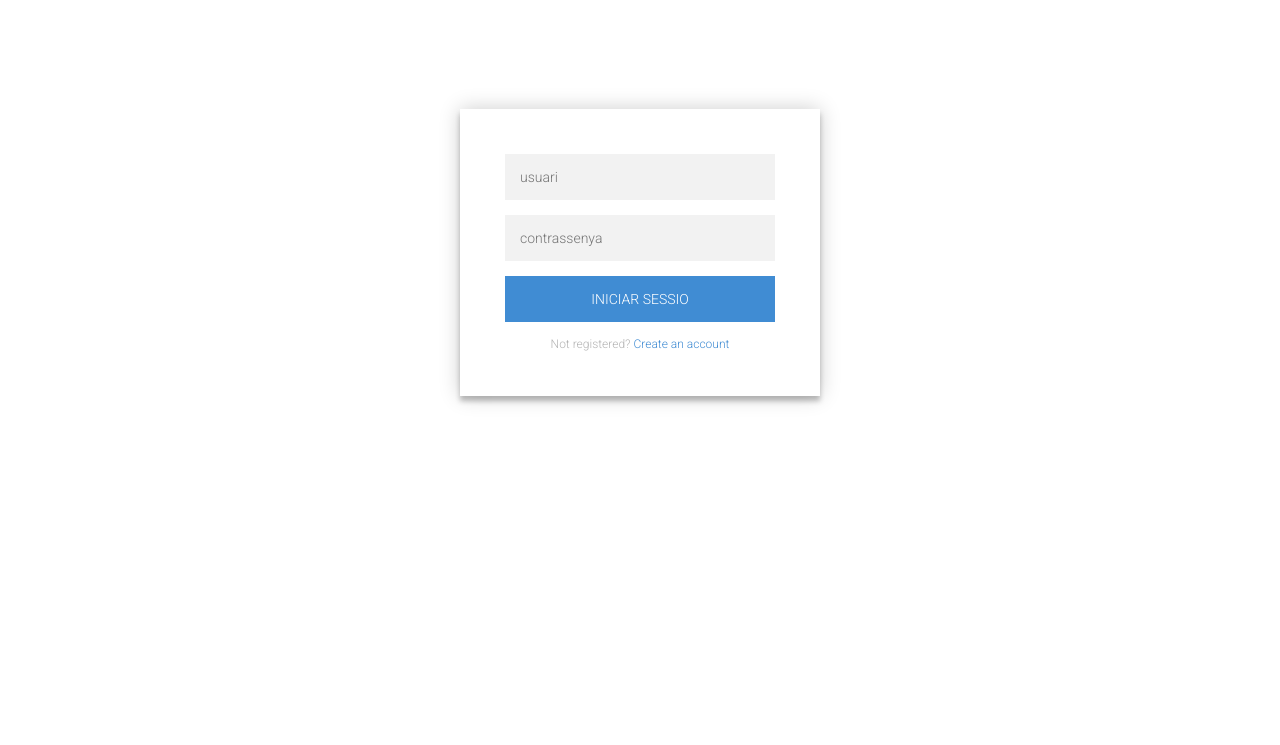
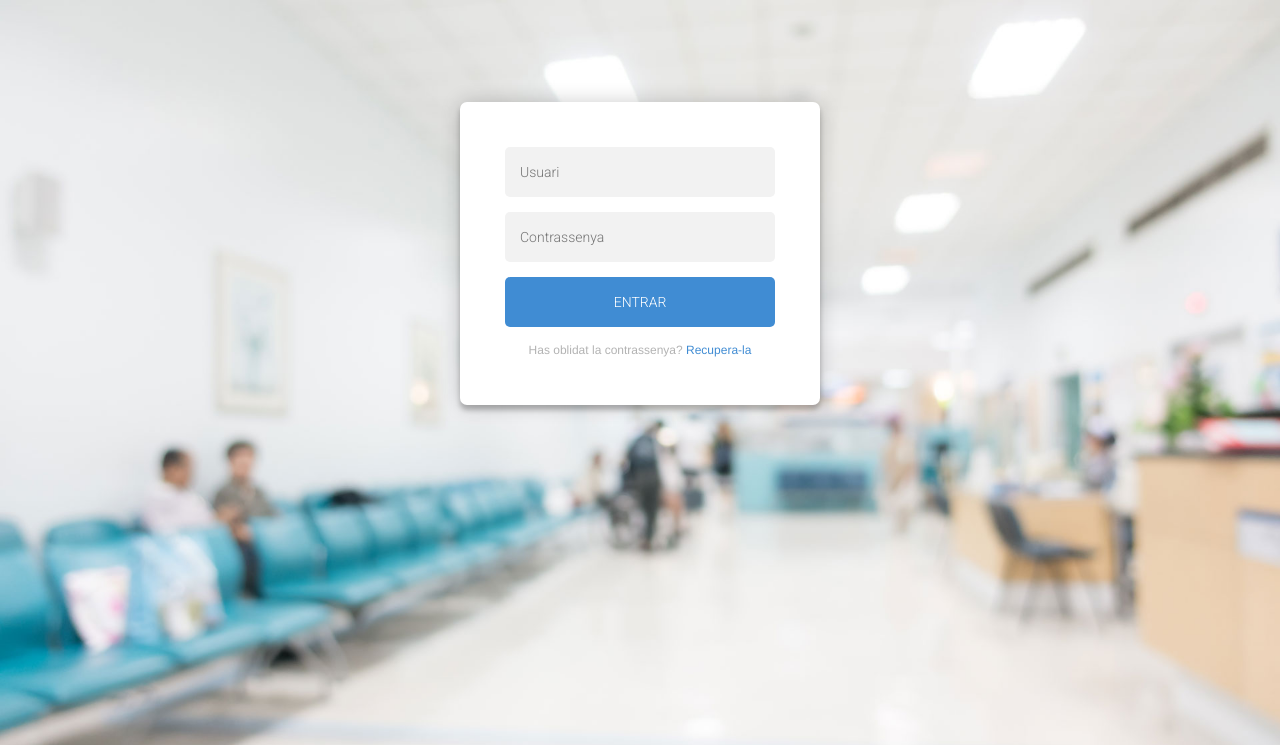
Before and after one commit to EduardPares/lpservers, a PHP site: page /login.html in a window 1280 px wide. Shown: the top 745 px of the page. Run offline with PHP 8.4, Linux system fonts and the light colour scheme.

Commit message:
Pàgina v02

```diff
--- a/css/login.css
+++ b/css/login.css
@@ -1,13 +1,107 @@
-@import url('https://fonts.googleapis.com/css2?family=Roboto:wght@400&display=swap');
+@import url('https://fonts.googleapis.com/css?family=Roboto:300');
 
-html, body {
-  margin: 0px;
-  padding: 0px;
-  width: 100%;
-  height: 100%;
+
+body {
+
+}
+body {
+  background-image: url("../images/slider2.jpg");
+  background-size: cover;
+  font-family: "Roboto", sans-serif;
+  -webkit-font-smoothing: antialiased;
+  -moz-osx-font-smoothing: grayscale;
+}
+input, button{
+  border-radius: 5px;
 }
 
-#appointment-form{
-  top: 250px;
+.login-page {
+  width: 360px;
+  padding: 8% 0 0;
+  margin: auto;
+}
+.form {
+  position: relative;
+  z-index: 1;
+  background: #FFFFFF;
+  max-width: 360px;
+  margin: 0 auto 100px;
+  padding: 45px;
+  text-align: center;
+  box-shadow: 0 0 20px 0 rgba(0, 0, 0, 0.2), 0 5px 5px 0 rgba(0, 0, 0, 0.24);
 
+  border-radius: 7px;
 }
+.form input {
+  font-family: "Roboto", sans-serif;
+  outline: 0;
+  background: #f2f2f2;
+  width: 100%;
+  border: 0;
+  margin: 0 0 15px;
+  padding: 15px;
+  box-sizing: border-box;
+  font-size: 14px;
+}
+.form button {
+  font-family: "Roboto", sans-serif;
+  text-transform: uppercase;
+  outline: 0;
+  background: #408cd3;
+  width: 100%;
+  border: 0;
+  padding: 15px;
+  color: #FFFFFF;
+  font-size: 14px;
+  -webkit-transition: all 0.3 ease;
+  transition: all 0.3 ease;
+  cursor: pointer;
+}
+.form button:hover,.form button:active,.form button:focus {
+  background: #408cd3;
+}
+.form .message {
+  margin: 15px 0 0;
+  color: #b3b3b3;
+  font-size: 12px;
+}
+.form .message a {
+  color: #408cd3;
+  text-decoration: none;
+}
+.form .register-form {
+  display: none;
+}
+.container {
+  position: relative;
+  z-index: 1;
+  max-width: 300px;
+  margin: 0 auto;
+}
+.container:before, .container:after {
+  content: "";
+  display: block;
+  clear: both;
+}
+.container .info {
+  margin: 50px auto;
+  text-align: center;
+}
+.container .info h1 {
+  margin: 0 0 15px;
+  padding: 0;
+  font-size: 36px;
+  font-weight: 300;
+  color: #1a1a1a;
+}
+.container .info span {
+  color: #4d4d4d;
+  font-size: 12px;
+}
+.container .info span a {
+  color: #000000;
+  text-decoration: none;
+}
+.container .info span .fa {
+  color: #EF3B3A;
+}
--- a/index.html
+++ b/index.html
@@ -138,7 +138,7 @@ http://www.tooplate.com/view/2098-health
 
                     <div class="col-md-6 col-sm-6">
                          <div class="about-info">
-                              <h2 class="wow fadeInUp" data-wow-delay="0.6s">Benvingut al centre de control de l'<img id="logot" src="images/logoP.png" alt="logo" ><strong> Hospital</strong> Sta. Sofia.</h2>
+                              <h2 class="wow fadeInUp" data-wow-delay="0.6s">Benvingut al centre de control de l'<strong> Hospital</strong> Sta. Sofia.</h2>
                               <div class="wow fadeInUp" data-wow-delay="0.8s">
                                    <p>Desde aqui podràs accedir i editar els diagnostics dels teus pacients en un sol clic.</p>
                                    <p>Tota la informació aqui, és completament confidencial, i no es pot compartir amb ningú ni enlloc.</p>
--- a/login.html
+++ b/login.html
@@ -5,126 +5,25 @@
         <title>Hospiatal Sta. Sofia</title>
         <link rel="shortcut icon" href="images/logoP.png" />
 
-        <style>
-            @import url(https://fonts.googleapis.com/css?family=Roboto:300);
+        <link rel="stylesheet" href="css/login.css">
+        <link rel="stylesheet" href="css/bootstrap.min.css">
+     <link rel="stylesheet" href="css/font-awesome.min.css">
+     <link rel="stylesheet" href="css/animate.css">
+     <link rel="stylesheet" href="css/owl.carousel.css">
+     <link rel="stylesheet" href="css/owl.theme.default.min.css">
 
-.login-page {
-  width: 360px;
-  padding: 8% 0 0;
-  margin: auto;
-}
-.form {
-  position: relative;
-  z-index: 1;
-  background: #FFFFFF;
-  max-width: 360px;
-  margin: 0 auto 100px;
-  padding: 45px;
-  text-align: center;
-  box-shadow: 0 0 20px 0 rgba(0, 0, 0, 0.2), 0 5px 5px 0 rgba(0, 0, 0, 0.24);
-}
-.form input {
-  font-family: "Roboto", sans-serif;
-  outline: 0;
-  background: #f2f2f2;
-  width: 100%;
-  border: 0;
-  margin: 0 0 15px;
-  padding: 15px;
-  box-sizing: border-box;
-  font-size: 14px;
-}
-.form button {
-  font-family: "Roboto", sans-serif;
-  text-transform: uppercase;
-  outline: 0;
-  background: #408cd3;
-  width: 100%;
-  border: 0;
-  padding: 15px;
-  color: #FFFFFF;
-  font-size: 14px;
-  -webkit-transition: all 0.3 ease;
-  transition: all 0.3 ease;
-  cursor: pointer;
-}
-.form button:hover,.form button:active,.form button:focus {
-  background: #408cd3;
-}
-.form .message {
-  margin: 15px 0 0;
-  color: #b3b3b3;
-  font-size: 12px;
-}
-.form .message a {
-  color: #408cd3;
-  text-decoration: none;
-}
-.form .register-form {
-  display: none;
-}
-.container {
-  position: relative;
-  z-index: 1;
-  max-width: 300px;
-  margin: 0 auto;
-}
-.container:before, .container:after {
-  content: "";
-  display: block;
-  clear: both;
-}
-.container .info {
-  margin: 50px auto;
-  text-align: center;
-}
-.container .info h1 {
-  margin: 0 0 15px;
-  padding: 0;
-  font-size: 36px;
-  font-weight: 300;
-  color: #1a1a1a;
-}
-.container .info span {
-  color: #4d4d4d;
-  font-size: 12px;
-}
-.container .info span a {
-  color: #000000;
-  text-decoration: none;
-}
-.container .info span .fa {
-  color: #EF3B3A;
-}
-body {
-  background: #FFFFFF; /* fallback for old browsers */
-  font-family: "Roboto", sans-serif;
-  -webkit-font-smoothing: antialiased;
-  -moz-osx-font-smoothing: grayscale;
-}
-        </style>
-
-        <script>
-            $('.message a').click(function(){
-   $('form').animate({height: "toggle", opacity: "toggle"}, "slow");
-});
-        </script>
     </head>
     <body>
         <div class="login-page">
             <div class="form">
-              <form class="register-form">
-                <input type="text" placeholder="name"/>
-                <input type="password" placeholder="password"/>
-                <input type="text" placeholder="email address"/>
-                <button>create</button>
-                <p class="message">Already registered? <a href="#">Sign In</a></p>
-              </form>
-              <form class="login-form">
-                <input type="text" placeholder="usuari"/>
-                <input type="password" placeholder="contrassenya"/>
-                <button>Iniciar Sessio</button>
-                <p class="message">Not registered? <a href="#">Create an account</a></p>
+              <form action="index.html" class="login-form">
+                <!-- <H2>Iniciar Sessi&#243; </H2>
+                <hr><br> -->
+                <!-- <img src="images/logoP.png" alt="logo" width="110px" style="margin-top: -30px; margin-bottom: 10px;"> -->
+                <input type="text" placeholder="Usuari"/>
+                <input type="password" placeholder="Contrassenya"/>
+                <button>Entrar</button>
+                <p class="message">Has oblidat la contrassenya? <a href="#">Recupera-la</a></p>
               </form>
             </div>
           </div>
```
Also changed, not shown: css/tooplate-style.css (+6 -5 lines), images/logoNsf.png (added).
